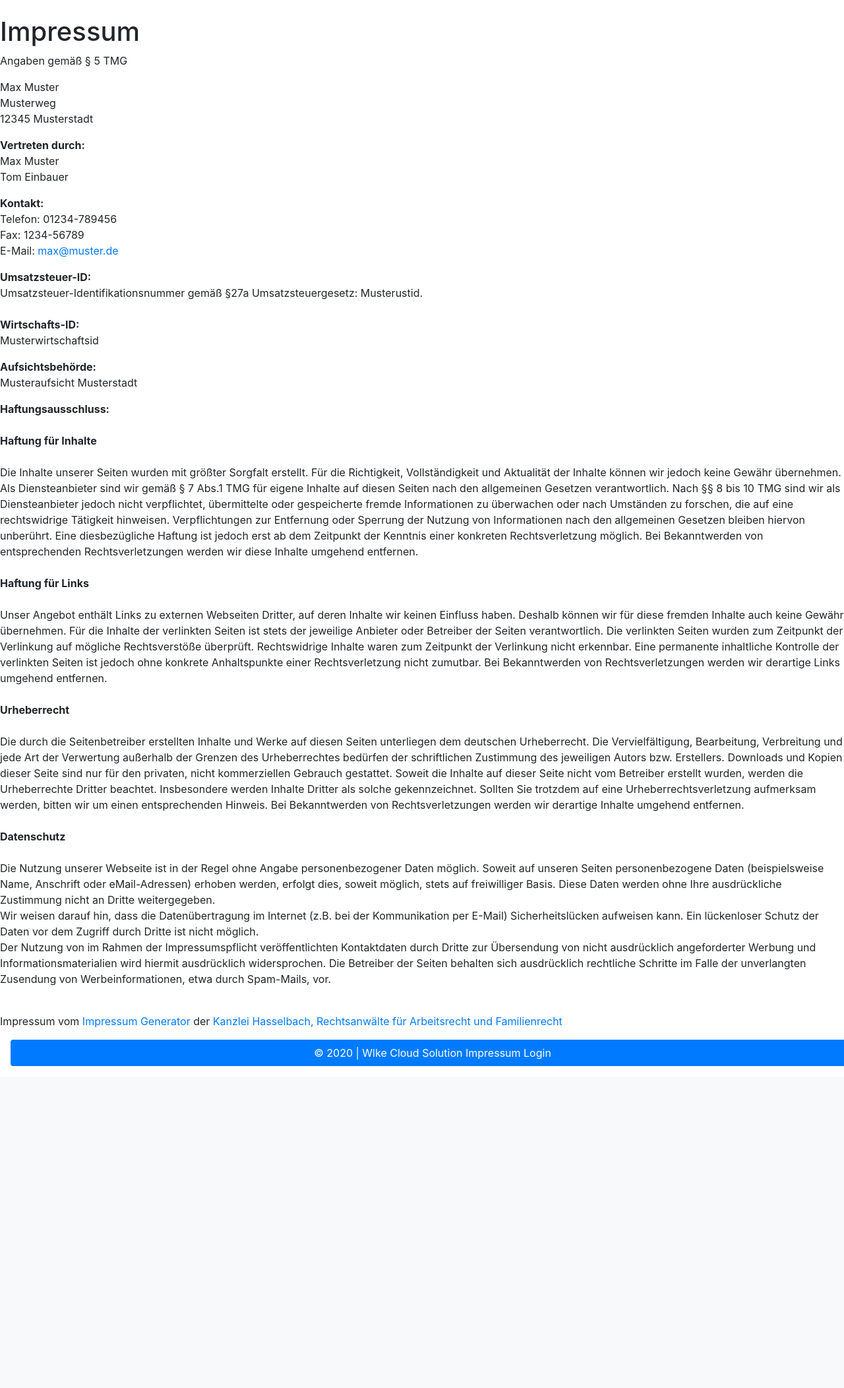
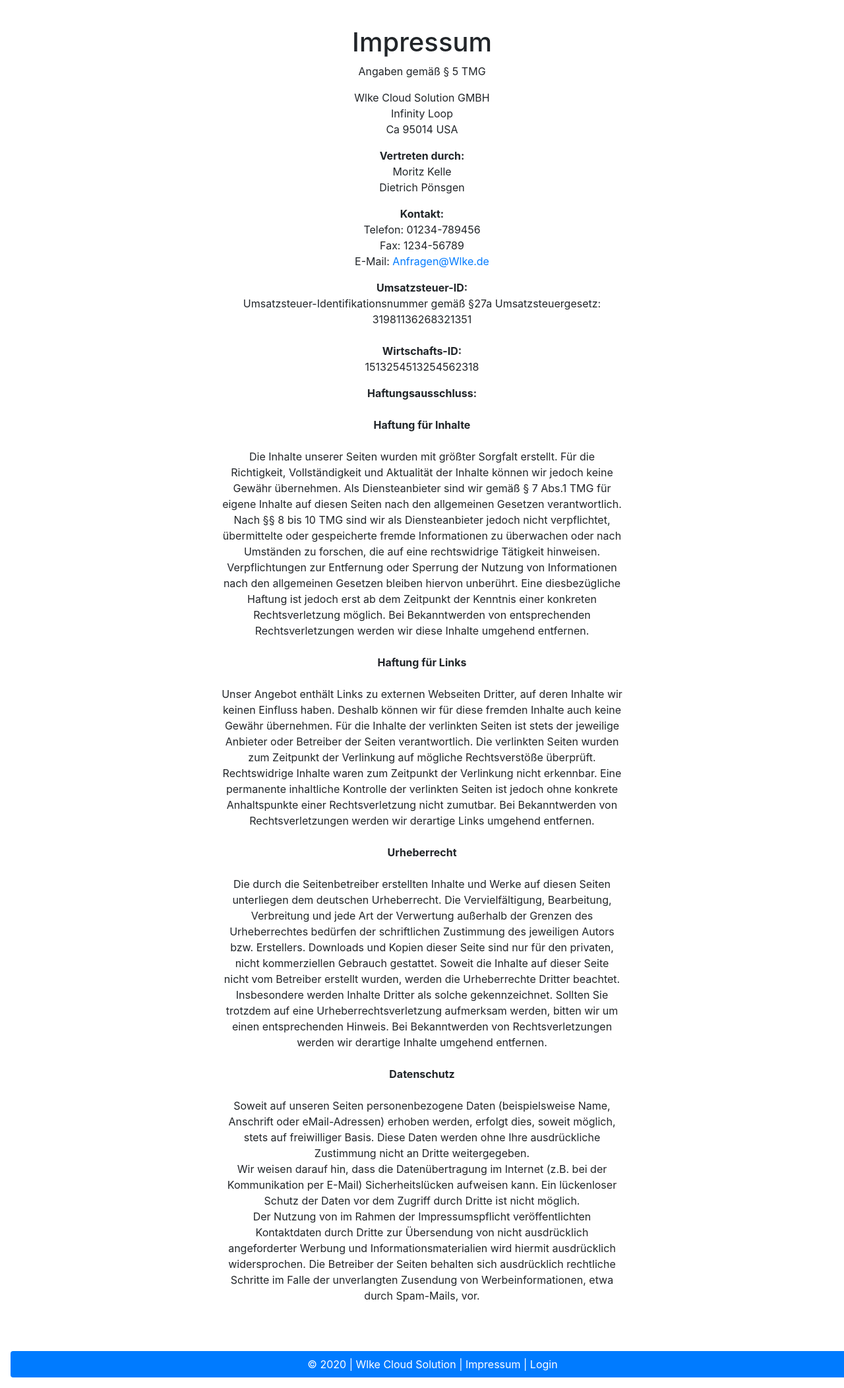
Before and after one commit to HAUDRAUFHAUN/wlke, a Django app: page /impressum/ in a window 1280 px wide; the page is wider, and only the part inside the window is pictured. Shown: the part 72-2176 px from the top of that part at 66% size. Before the commit the page ends 1688 px from the top of that part, so only its background shows below. Run offline with Django 3.2, Linux system fonts and the light colour scheme; some libraries are stand-ins or nearby versions.

Commit message:
Impressum

```diff
--- a/wlke/templates/base.html
+++ b/wlke/templates/base.html
@@ -46,8 +46,8 @@
     {% block content %}
     {% endblock %}
     <footer class="p-2 m-3 bg-primary text-white text-center rounded"  style="position: left: 0; bottom: 0; width: 100%;">
-      © 2020 | Wlke Cloud Solution
-      <a class="text-white " href="/impressum/">   Impressum </a>
+      © 2020 | Wlke Cloud Solution |
+      <a class="text-white " href="/impressum/">   Impressum </a>|
       <a class="text-white " href="/login/">   Login  </a>
     </footer>
     <!-- Optional JavaScript -->
--- a/wlke/templates/base_storage.html
+++ b/wlke/templates/base_storage.html
@@ -48,7 +48,7 @@
   {% endif %}
 </div>
 <footer class="p-2 m-3 bg-primary text-white text-center rounded" style="position: width: 100%;">
-  © 2020 | Wlke Cloud Solution
+  © 2020 | Wlke Cloud Solution|
   <a class="text-white " href="/impressum/">   Impressum </a>
 </footer>
 
--- a/wlke/templates/index/impressum.html
+++ b/wlke/templates/index/impressum.html
@@ -1,29 +1,29 @@
 {% extends 'base.html' %}
 
 {% block content %}
-<div class='impressum'><h1>Impressum</h1><p>Angaben gemäß § 5 TMG</p><p>Max Muster <br>
-    Musterweg<br>
-    12345 Musterstadt <br>
+<div class='impressum w-50 p-3 text-center mx-auto'><h1>Impressum</h1><p>Angaben gemäß § 5 TMG</p><p>Wlke Cloud Solution GMBH <br>
+    Infinity Loop<br>
+    Ca 95014 USA <br>
     </p><p> <strong>Vertreten durch: </strong><br>
-    Max Muster<br>
-    Tom Einbauer <br>
+    Moritz Kelle<br>
+    Dietrich Pönsgen <br>
     </p><p><strong>Kontakt:</strong> <br>
     Telefon: 01234-789456<br>
     Fax: 1234-56789<br>
-    E-Mail: <a href='mailto:max@muster.de'>max@muster.de</a></br></p><p><strong>Umsatzsteuer-ID: </strong> <br>
-    Umsatzsteuer-Identifikationsnummer gemäß §27a Umsatzsteuergesetz: Musterustid.<br><br>
+    E-Mail: <a href='Anfragen@Wlke.de'>Anfragen@Wlke.de</a></br></p><p><strong>Umsatzsteuer-ID: </strong> <br>
+    Umsatzsteuer-Identifikationsnummer gemäß §27a Umsatzsteuergesetz: 31981136268321351<br><br>
     <strong>Wirtschafts-ID: </strong><br>
-    Musterwirtschaftsid<br>
-    </p><p><strong>Aufsichtsbehörde:</strong><br>
-    Musteraufsicht Musterstadt<br></p><p><strong>Haftungsausschluss: </strong><br><br><strong>Haftung für Inhalte</strong><br><br>
+    1513254513254562318<br>
+    </p>
+    <p><strong>Haftungsausschluss: </strong><br><br><strong>Haftung für Inhalte</strong><br><br>
     Die Inhalte unserer Seiten wurden mit größter Sorgfalt erstellt. Für die Richtigkeit, Vollständigkeit und Aktualität der Inhalte können wir jedoch keine Gewähr übernehmen. Als Diensteanbieter sind wir gemäß § 7 Abs.1 TMG für eigene Inhalte auf diesen Seiten nach den allgemeinen Gesetzen verantwortlich. Nach §§ 8 bis 10 TMG sind wir als Diensteanbieter jedoch nicht verpflichtet, übermittelte oder gespeicherte fremde Informationen zu überwachen oder nach Umständen zu forschen, die auf eine rechtswidrige Tätigkeit hinweisen. Verpflichtungen zur Entfernung oder Sperrung der Nutzung von Informationen nach den allgemeinen Gesetzen bleiben hiervon unberührt. Eine diesbezügliche Haftung ist jedoch erst ab dem Zeitpunkt der Kenntnis einer konkreten Rechtsverletzung möglich. Bei Bekanntwerden von entsprechenden Rechtsverletzungen werden wir diese Inhalte umgehend entfernen.<br><br><strong>Haftung für Links</strong><br><br>
     Unser Angebot enthält Links zu externen Webseiten Dritter, auf deren Inhalte wir keinen Einfluss haben. Deshalb können wir für diese fremden Inhalte auch keine Gewähr übernehmen. Für die Inhalte der verlinkten Seiten ist stets der jeweilige Anbieter oder Betreiber der Seiten verantwortlich. Die verlinkten Seiten wurden zum Zeitpunkt der Verlinkung auf mögliche Rechtsverstöße überprüft. Rechtswidrige Inhalte waren zum Zeitpunkt der Verlinkung nicht erkennbar. Eine permanente inhaltliche Kontrolle der verlinkten Seiten ist jedoch ohne konkrete Anhaltspunkte einer Rechtsverletzung nicht zumutbar. Bei Bekanntwerden von Rechtsverletzungen werden wir derartige Links umgehend entfernen.<br><br><strong>Urheberrecht</strong><br><br>
     Die durch die Seitenbetreiber erstellten Inhalte und Werke auf diesen Seiten unterliegen dem deutschen Urheberrecht. Die Vervielfältigung, Bearbeitung, Verbreitung und jede Art der Verwertung außerhalb der Grenzen des Urheberrechtes bedürfen der schriftlichen Zustimmung des jeweiligen Autors bzw. Erstellers. Downloads und Kopien dieser Seite sind nur für den privaten, nicht kommerziellen Gebrauch gestattet. Soweit die Inhalte auf dieser Seite nicht vom Betreiber erstellt wurden, werden die Urheberrechte Dritter beachtet. Insbesondere werden Inhalte Dritter als solche gekennzeichnet. Sollten Sie trotzdem auf eine Urheberrechtsverletzung aufmerksam werden, bitten wir um einen entsprechenden Hinweis. Bei Bekanntwerden von Rechtsverletzungen werden wir derartige Inhalte umgehend entfernen.<br><br><strong>Datenschutz</strong><br><br>
-    Die Nutzung unserer Webseite ist in der Regel ohne Angabe personenbezogener Daten möglich. Soweit auf unseren Seiten personenbezogene Daten (beispielsweise Name, Anschrift oder eMail-Adressen) erhoben werden, erfolgt dies, soweit möglich, stets auf freiwilliger Basis. Diese Daten werden ohne Ihre ausdrückliche Zustimmung nicht an Dritte weitergegeben. <br>
+    Soweit auf unseren Seiten personenbezogene Daten (beispielsweise Name, Anschrift oder eMail-Adressen) erhoben werden, erfolgt dies, soweit möglich, stets auf freiwilliger Basis. Diese Daten werden ohne Ihre ausdrückliche Zustimmung nicht an Dritte weitergegeben. <br>
     Wir weisen darauf hin, dass die Datenübertragung im Internet (z.B. bei der Kommunikation per E-Mail) Sicherheitslücken aufweisen kann. Ein lückenloser Schutz der Daten vor dem Zugriff durch Dritte ist nicht möglich. <br>
     Der Nutzung von im Rahmen der Impressumspflicht veröffentlichten Kontaktdaten durch Dritte zur Übersendung von nicht ausdrücklich angeforderter Werbung und Informationsmaterialien wird hiermit ausdrücklich widersprochen. Die Betreiber der Seiten behalten sich ausdrücklich rechtliche Schritte im Falle der unverlangten Zusendung von Werbeinformationen, etwa durch Spam-Mails, vor.<br>
     </p><br>
-    Impressum vom <a href="https://www.impressum-generator.de">Impressum Generator</a> der <a href="https://www.kanzlei-hasselbach.de/">Kanzlei Hasselbach, Rechtsanwälte für Arbeitsrecht und Familienrecht</a>
+
      </div>
 
 {% endblock %}
```
Also changed, not shown: wlke/db.sqlite3.
